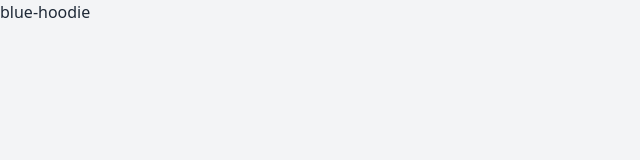
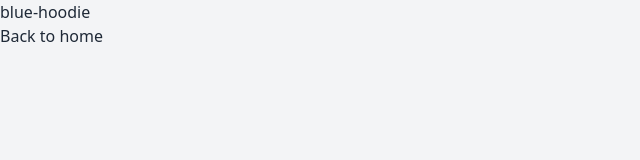
Before and after one commit to jaxonhill/minimalist-ecommerce-store, a Next.js app: page /products/blue-hoodie in a window 1280 px wide. Shown: the top 160 px of the page, without its empty margins (0-640 px from the left). Built offline with nearby package versions, Linux system fonts and the light colour scheme.

Commit message:
Add links back to home and to products

```diff
--- a/pages/index.js
+++ b/pages/index.js
@@ -1,13 +1,19 @@
+import Link from "next/link";
 import Layout from "@/components/Layout"
 import { getAllProducts } from "@/utils/products"
 
 export default function Home({ products }) {
-  console.log(products);
   return (
     <Layout>
       <h1>Hello World!</h1>
       {products.map((product) => {
-        return <p key={product.id}>{product.slug}</p>
+        return (
+          <div key={product.id}>
+            <Link href={`/products/${encodeURIComponent(product.slug)}`}>
+              {product.slug}
+            </Link>
+          </div>
+        );
       })}
     </Layout>
   )
--- a/pages/products/[slug].js
+++ b/pages/products/[slug].js
@@ -1,8 +1,12 @@
+import Link from "next/link";
 import { getAllProducts, getProductFromSlug } from "@/utils/products"
 
 export default function ProductPage({ product }) {
     return (
-        <div>{product.slug}</div>
+        <div>
+            <p>{product.slug}</p>
+            <Link href="/">Back to home</Link>
+        </div>
     )
 }
 
```
